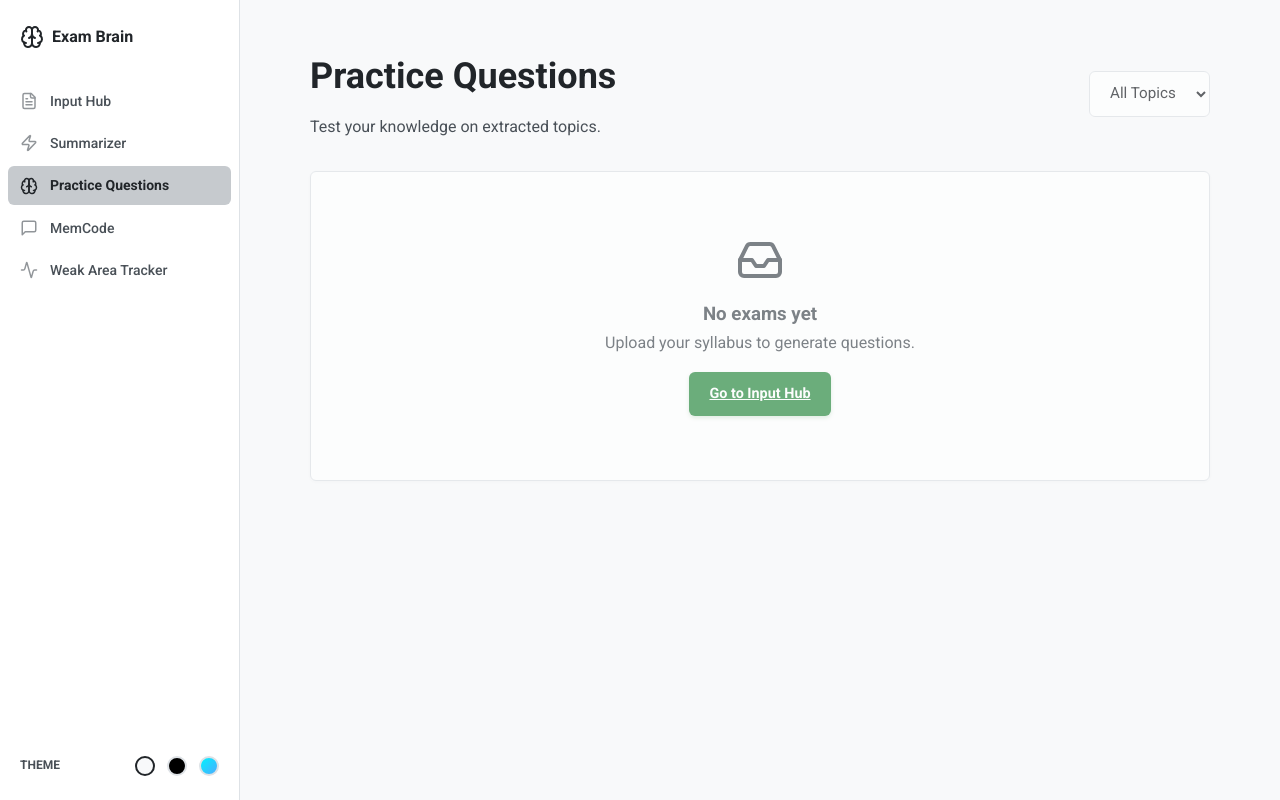
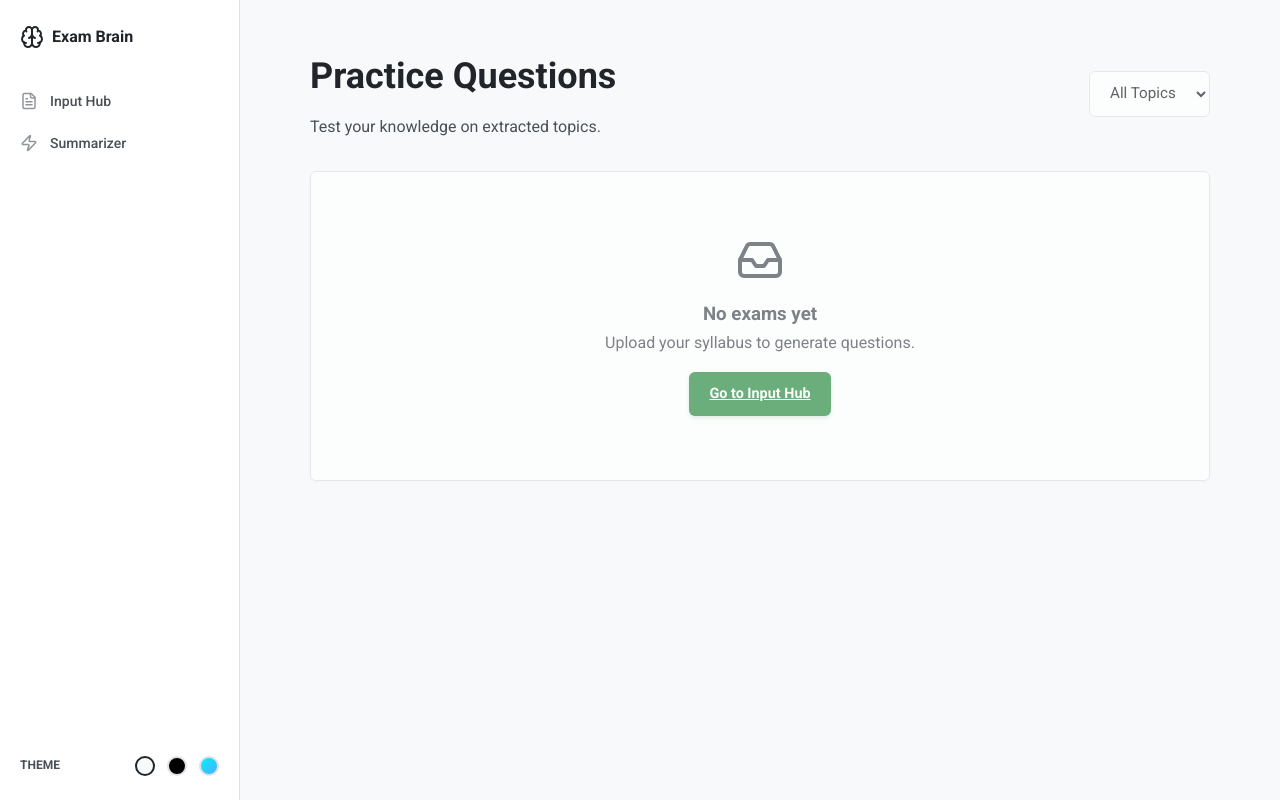
Before and after one commit to Krishnanand-10/smart-learn, a Next.js app: page /question-generator in a window 1280 px wide. Built offline with nearby package versions, Linux system fonts and the light colour scheme.

Commit message:
deleted features

```diff
--- a/src/components/Sidebar.jsx
+++ b/src/components/Sidebar.jsx
@@ -2,7 +2,7 @@
 
 import Link from 'next/link';
 import { usePathname } from 'next/navigation';
-import { Brain, FileText, Zap, Activity, MessageSquare, Palette, Sun, Moon, Sparkles } from 'lucide-react';
+import { Brain, FileText, Zap } from 'lucide-react';
 import { useState, useEffect } from 'react';
 
 export default function Sidebar() {
@@ -25,9 +25,6 @@ export default function Sidebar() {
   const navItems = [
     { name: 'Input Hub', path: '/input-hub', icon: FileText },
     { name: 'Summarizer', path: '/summarizer', icon: Zap },
-    { name: 'Practice Questions', path: '/question-generator', icon: Brain },
-    { name: 'MemCode', path: '/memcode', icon: MessageSquare },
-    { name: 'Weak Area Tracker', path: '/tracker', icon: Activity },
   ];
 
   return (
```
